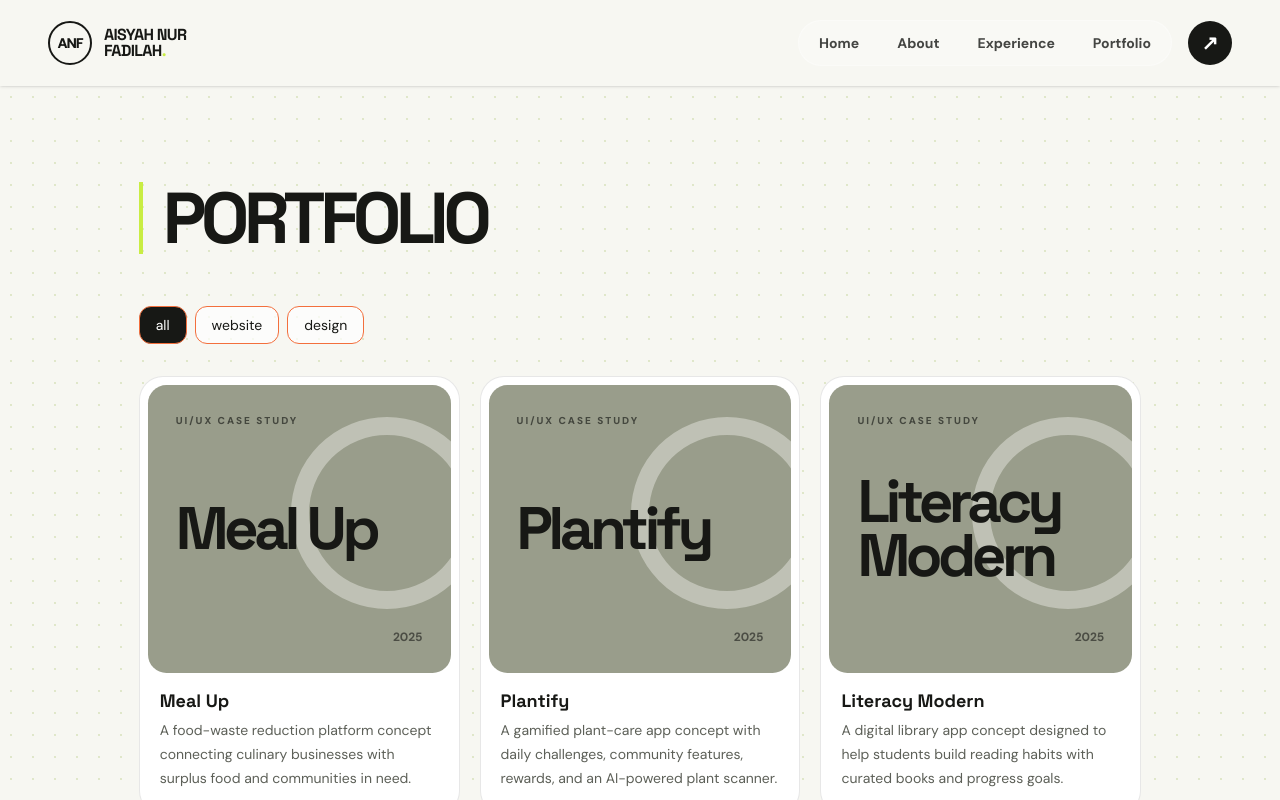
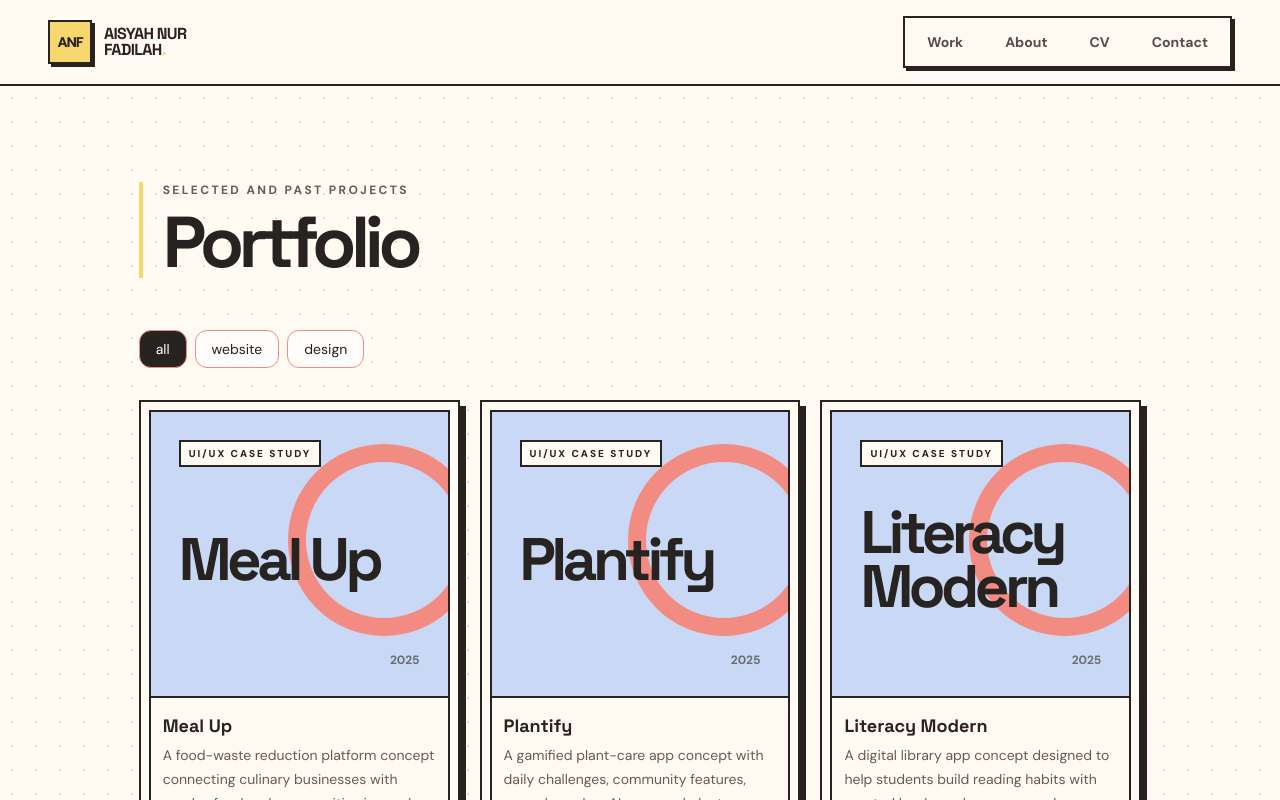
Before and after one commit to isyhfadilah/aisyahnurfadilah, a Next.js app: page /portfolio in a window 1280 px wide. Shown: the top 800 px of the page. Built offline with nearby package versions, Linux system fonts and the light colour scheme.

Commit message:
fix: migrate stel design to neubrutalism style

```diff
--- a/src/components/common/sections/contact/information.tsx
+++ b/src/components/common/sections/contact/information.tsx
@@ -1,6 +1,7 @@
 import Container from '../../layouts/Container'
 import { GradientText } from '@/components/ui/title/gradient'
 import { HomeContact } from '@/components/ui/cards/contact/home'
+import Link from 'next/link'
 
 export const ContactInfo = () => {
   return (
@@ -15,3 +16,33 @@ export const ContactInfo = () => {
     </section>
   )
 }
+
+export const HomeContactCta = () => {
+  return (
+    <section className="border-y-2 border-dark bg-primary py-16 text-dark sm:py-20" data-scroll-reveal id="contact">
+      <Container className="flex flex-col gap-6 sm:flex-row sm:items-center sm:justify-between">
+        <div>
+          <p className="mb-2 text-xs font-bold uppercase tracking-[0.2em] text-dark-gray">Have a project in mind?</p>
+          <h2 className="display-type text-4xl leading-tight sm:text-5xl">Let&apos;s make something useful.</h2>
+        </div>
+        <div className="flex flex-wrap gap-3">
+          <a
+            href="mailto:aisyahnfadilah73@gmail.com"
+            className="inline-flex items-center gap-3 border-2 border-dark bg-secondary px-6 py-3.5 text-sm font-bold text-dark shadow-[4px_4px_0_#262321] transition-transform hover:-translate-y-1 hover:translate-x-1">
+            Get in touch{' '}
+            <span aria-hidden="true" className="text-secondary">
+              ↗
+            </span>
+          </a>
+          <Link
+            href="https://www.linkedin.com/in/fadilahnur/"
+            target="_blank"
+            rel="noreferrer"
+            className="inline-flex items-center gap-3 border-2 border-dark bg-paper px-6 py-3.5 text-sm font-bold shadow-[4px_4px_0_#262321] transition-transform hover:-translate-y-1 hover:translate-x-1">
+            LinkedIn <span aria-hidden="true">↗</span>
+          </Link>
+        </div>
+      </Container>
+    </section>
+  )
+}
--- a/src/components/common/sections/portfolio/portfolio.tsx
+++ b/src/components/common/sections/portfolio/portfolio.tsx
@@ -3,17 +3,39 @@ import { GradientText } from '@/components/ui/title/gradient'
 import { HomePortfolio } from '@/components/ui/cards/portfolio/home'
 import Link from 'next/link'
 
-export const PortfolioProject = () => {
+interface PortfolioProjectProps {
+  featuredOnly?: boolean
+}
+
+export const PortfolioProject = ({ featuredOnly = false }: PortfolioProjectProps) => {
   return (
     <section
-      className="section-surface motion-rise relative isolate min-h-[70vh] overflow-hidden py-16 sm:py-24"
+      className="section-surface motion-rise relative isolate overflow-hidden py-16 sm:py-24"
       data-scroll-reveal
       id="portfolio">
       <Container className="relative mb-10 flex flex-col">
         <div className="mb-5 border-l-4 border-secondary pl-5">
-          <GradientText text="PORTFOLIO" sizes="text-5xl sm:text-7xl" />
+          <p className="mb-2 text-xs font-bold uppercase tracking-[0.2em] text-dark-gray">
+            {featuredOnly ? 'A selection of my work' : 'Selected and past projects'}
+          </p>
+          <GradientText text={featuredOnly ? 'Selected Work' : 'Portfolio'} sizes="text-5xl sm:text-7xl" />
         </div>
-        <HomePortfolio />
+        {featuredOnly && (
+          <p className="max-w-2xl text-base leading-7 text-dark-gray">
+            A few projects exploring digital experiences, interface design, and the details that make them useful.
+          </p>
+        )}
+        <HomePortfolio featuredOnly={featuredOnly} />
+        {featuredOnly ? (
+          <Link
+            href="/portfolio"
+            className="group mt-5 inline-flex w-fit items-center gap-3 rounded-xl bg-dark px-6 py-3.5 text-sm font-bold text-white transition-transform hover:-translate-y-1">
+            View all projects
+            <span className="text-secondary transition-transform group-hover:translate-x-1" aria-hidden="true">
+              ↗
+            </span>
+          </Link>
+        ) : (
           <Link
             href="https://www.behance.net/aizaa"
             target="_blank"
@@ -24,6 +46,7 @@ export const PortfolioProject = () => {
               ↗
             </span>
           </Link>
+        )}
       </Container>
     </section>
   )
--- a/src/components/common/sidebar/index.tsx
+++ b/src/components/common/sidebar/index.tsx
@@ -5,10 +5,14 @@ import { usePathname } from 'next/navigation'
 import { useEffect, useState } from 'react'
 
 const menuItems = [
-  { label: 'Home', link: '/' },
+  { label: 'Work', link: '/#portfolio' },
   { label: 'About', link: '/#about' },
-  { label: 'Experience', link: '/#experience' },
-  { label: 'Portfolio', link: '/#portfolio' }
+  {
+    label: 'CV',
+    link: 'https://drive.google.com/file/d/13mBLNId3XDFgChvwQzpe2ucCyanq6TLj/view',
+    external: true
+  },
+  { label: 'Contact', link: '/#contact' }
 ]
 
 export const Sidebar = () => {
@@ -36,11 +40,11 @@ export const Sidebar = () => {
     <header
       id="top"
       className={`sticky top-0 z-30 text-dark backdrop-blur-md transition-colors duration-300 ${
-        isOnHomeHero ? 'bg-[#2189cf]/95' : 'bg-paper/95 shadow-sm'
+        isOnHomeHero ? 'bg-sky/95' : 'bg-paper/95'
       }`}>
-      <div className="mx-auto flex max-w-[1500px] flex-col gap-4 px-5 py-5 sm:flex-row sm:items-center sm:justify-between sm:px-8 lg:px-12">
+      <div className="mx-auto flex max-w-[1500px] flex-col gap-3 border-b-2 border-dark px-5 py-4 sm:flex-row sm:items-center sm:justify-between sm:px-8 lg:px-12">
         <Link href="/" className="flex w-fit items-center gap-3" aria-label="Aisyah Nur Fadilah — home">
-          <span className="grid size-11 place-items-center rounded-full border-2 border-dark text-sm font-black tracking-[-0.08em]">
+          <span className="grid size-11 place-items-center border-2 border-dark bg-secondary text-sm font-black tracking-[-0.08em] shadow-[3px_3px_0_#262321]">
             ANF
           </span>
           <span className="font-display text-sm font-bold leading-none tracking-[-0.04em] sm:text-base">
@@ -51,30 +55,36 @@ export const Sidebar = () => {
         </Link>
 
         <nav aria-label="Main navigation" className="flex items-center justify-between gap-3 sm:justify-end sm:gap-4">
-          <ul className="flex flex-wrap items-center gap-x-1 rounded-full border border-white/35 bg-white/25 p-1 sm:gap-x-1.5">
+          <ul className="flex flex-wrap items-center gap-1 border-2 border-dark bg-paper p-1 shadow-[3px_3px_0_#262321] sm:gap-1.5">
             {menuItems.map((item) => {
-              const isActive = pathname === '/' && activeLink === item.link
+              const isActive = !item.external && pathname === '/' && activeLink === item.link
 
               return (
                 <li key={item.link}>
+                  {item.external ? (
+                    <a
+                      href={item.link}
+                      target="_blank"
+                      rel="noreferrer"
+                      className="inline-flex border-2 border-transparent px-3 py-2 text-xs font-bold text-dark/80 transition-colors hover:border-dark hover:bg-primary hover:text-dark sm:px-4 sm:text-sm">
+                      {item.label}
+                    </a>
+                  ) : (
                     <Link
                       href={item.link}
                       aria-current={isActive ? 'page' : undefined}
-                    className={`inline-flex rounded-full px-3 py-2 text-xs font-bold transition-colors sm:px-4 sm:text-sm ${
-                      isActive ? 'bg-dark text-white' : 'text-dark/80 hover:bg-white/50 hover:text-dark'
+                      className={`inline-flex border-2 px-3 py-2 text-xs font-bold transition-colors sm:px-4 sm:text-sm ${
+                        isActive
+                          ? 'border-dark bg-secondary text-dark'
+                          : 'border-transparent text-dark/80 hover:border-dark hover:bg-primary hover:text-dark'
                       }`}>
                       {item.label}
                     </Link>
+                  )}
                 </li>
               )
             })}
           </ul>
-          <Link
-            href="/#contact"
-            className="grid size-11 shrink-0 place-items-center rounded-full bg-dark text-xl font-bold text-white transition-transform hover:-rotate-12"
-            aria-label="Contact Aisyah">
-            ↗
-          </Link>
         </nav>
       </div>
     </header>
--- a/src/components/ui/cards/portfolio/home.tsx
+++ b/src/components/ui/cards/portfolio/home.tsx
@@ -5,17 +5,26 @@ import Button from '../../button'
 import { CardPortfolio } from '.'
 import { projects } from '@/data/project'
 
-export const HomePortfolio = () => {
+interface HomePortfolioProps {
+  featuredOnly?: boolean
+}
+
+export const HomePortfolio = ({ featuredOnly = false }: HomePortfolioProps) => {
   const [selectType, setSelectType] = useState('all')
 
   const handleTypeChange = (type: string) => {
     setSelectType(type)
   }
 
-  const filterProjects = selectType === 'all' ? projects : projects.filter((project) => project.type === selectType)
+  const displayedProjects = featuredOnly ? projects.filter((project) => project.featured) : projects
+  const filterProjects =
+    !featuredOnly && selectType !== 'all'
+      ? displayedProjects.filter((project) => project.type === selectType)
+      : displayedProjects
 
   return (
     <section className="my-8">
+      {!featuredOnly && (
         <div className="mb-8 flex flex-wrap gap-2">
           <Button
             onClick={() => handleTypeChange('all')}
@@ -39,11 +48,12 @@ export const HomePortfolio = () => {
             className={`${selectType == 'design' ? 'bg-dark text-white' : 'bg-white/70 text-dark'}`}
           />
         </div>
+      )}
 
       <div className="motion-stagger grid grid-cols-1 place-items-stretch gap-5 sm:grid-cols-2 lg:grid-cols-3">
         {filterProjects.map((item, index) => (
           <CardPortfolio
-            key={index}
+            key={item.title}
             image={item.image}
             title={item.title}
             detail={item.detail}
--- a/src/components/ui/cards/portfolio/index.tsx
+++ b/src/components/ui/cards/portfolio/index.tsx
@@ -21,16 +21,16 @@ export const CardPortfolio = ({ image, title, detail, link, priority = false, ty
           height={1000}
           width={1000}
           loading={priority ? 'eager' : 'lazy'}
-          className="relative h-52 w-full rounded-[1.15rem] bg-cover bg-center bg-no-repeat object-cover transition-transform duration-500 group-hover:scale-[1.03] md:h-72"
+          className="relative h-52 w-full border-2 border-dark bg-cover bg-center bg-no-repeat object-cover transition-transform duration-500 group-hover:scale-[1.03] md:h-72"
         />
       ) : (
-        <div className="relative flex h-52 flex-col justify-between overflow-hidden rounded-[1.15rem] bg-sage p-5 md:h-72 md:p-7">
-          <span className="relative z-[1] text-[10px] font-extrabold uppercase tracking-[0.2em] text-dark/65">
+        <div className="relative flex h-52 flex-col justify-between overflow-hidden border-2 border-dark bg-sky p-5 md:h-72 md:p-7">
+          <span className="relative z-[1] w-fit border-2 border-dark bg-paper px-2 py-1 text-[10px] font-extrabold uppercase tracking-[0.2em] text-dark">
             {type === 'design' ? 'UI/UX Case Study' : 'Web Project'}
           </span>
           <span
             aria-hidden="true"
-            className="absolute -right-8 top-8 size-36 rounded-full border-[18px] border-paper/40 md:size-48"
+            className="absolute -right-8 top-8 size-36 rounded-full border-[18px] border-primary md:size-48"
           />
           <span className="display-type relative z-[1] max-w-[85%] text-4xl leading-[0.9] text-dark md:text-6xl">
             {title}
@@ -38,7 +38,7 @@ export const CardPortfolio = ({ image, title, detail, link, priority = false, ty
           {year && <span className="relative z-[1] self-end text-xs font-bold text-dark/60">{year}</span>}
         </div>
       )}
-      <div className="flex items-center justify-between gap-3 px-3 py-4 text-dark">
+      <div className="flex items-center justify-between gap-3 border-x-2 border-b-2 border-dark bg-paper px-3 py-4 text-dark">
         <div>
           <h2 className="font-display font-bold leading-snug md:text-lg">{title}</h2>
           {detail && <p className="mt-1 line-clamp-3 text-sm leading-6 text-dark-gray">{detail}</p>}
@@ -46,7 +46,7 @@ export const CardPortfolio = ({ image, title, detail, link, priority = false, ty
         {link && (
           <span
             aria-hidden="true"
-            className="grid size-10 shrink-0 place-items-center rounded-full bg-secondary text-lg text-dark transition-transform group-hover:rotate-45">
+            className="grid size-10 shrink-0 place-items-center border-2 border-dark bg-secondary text-lg text-dark transition-transform group-hover:rotate-45">
             ↗
           </span>
         )}
@@ -55,7 +55,7 @@ export const CardPortfolio = ({ image, title, detail, link, priority = false, ty
   )
 
   const className =
-    'group relative block overflow-hidden rounded-[1.5rem] border border-dark/10 bg-white p-2 transition-transform duration-300 hover:-translate-y-1'
+    'group relative block overflow-hidden border-2 border-dark bg-paper p-2 shadow-[6px_6px_0_#262321] transition-transform duration-300 hover:-translate-y-1 hover:translate-x-1 hover:shadow-[3px_3px_0_#262321]'
 
   return link ? (
     <Link href={link} target="_blank" rel="noreferrer" className={className}>
--- a/src/data/project.ts
+++ b/src/data/project.ts
@@ -28,6 +28,7 @@ export const projects = [
   },
   {
     title: 'Smart Waste',
+    featured: true,
     link: 'https://www.figma.com/proto/chOcG5bmYyrHTwCjS9VHjt/Smart-Waste?node-id=147-1130&p=f&t=AxhP0PaVbpwNV3ao-1&scaling=scale-down&content-scaling=fixed&page-id=139%3A2&starting-point-node-id=167%3A145',
     image: '/images/projects/smartwaste.png',
     type: 'design',
@@ -93,6 +94,7 @@ export const projects = [
   },
   {
     title: 'Grow Junior (GROJUNIO)',
+    featured: true,
     link: 'https://www.figma.com/design/H1PAY2zMseOFKEfkf59uEb/ITDRI?node-id=0-1&t=l20ao9mXUgadSWaP-0',
     image: '/images/projects/grojunio.png',
     type: 'design',
@@ -100,6 +102,7 @@ export const projects = [
   },
   {
     title: 'JanGi',
+    featured: true,
     link: 'https://www.figma.com/proto/cZ236dzljCpn4JxnMlGj3m/dinamik17?scaling=min-zoom&page-id=0%3A1&node-id=48-10211',
     image: '/images/projects/jangi.png',
     type: 'design',
--- a/src/shared/styles/app.css
+++ b/src/shared/styles/app.css
@@ -4,14 +4,14 @@
 @theme {
   --font-sans: 'DM Sans', sans-serif;
   --font-display: 'Space Grotesk', 'DM Sans', sans-serif;
-  --color-primary: #f36f3d;
-  --color-secondary: #c9ed43;
-  --color-dark: #171815;
-  --color-dark-gray: #5d6058;
-  --color-sage: #999d8b;
-  --color-sky: #68b7e8;
-  --color-paper: #f7f7f2;
-  --color-stoke: #d5d7cc;
+  --color-primary: #f28b82;
+  --color-secondary: #f5d76e;
+  --color-dark: #262321;
+  --color-dark-gray: #625d59;
+  --color-sage: #c6e7d6;
+  --color-sky: #c9d8f5;
+  --color-paper: #fffaf2;
+  --color-stoke: #262321;
   --color-danger: #dc3d39;
   --color-success: #40885d;
 }
@@ -92,8 +92,8 @@
 }
 
 .editorial-dots {
-  background-image: radial-gradient(rgb(149 179 74 / 24%) 1.5px, transparent 1.5px);
-  background-size: 20px 20px;
+  background-image: radial-gradient(rgb(38 35 33 / 18%) 1.5px, transparent 1.5px);
+  background-size: 24px 24px;
 }
 
 .display-type {
@@ -104,8 +104,8 @@
 
 .portfolio-hero {
   background:
-    radial-gradient(ellipse at 50% 110%, rgb(220 244 255 / 90%) 0, transparent 42%),
-    linear-gradient(180deg, #2189cf 0%, #62b2e7 53%, #c4e8fa 100%);
+    radial-gradient(circle at 12% 18%, rgb(255 250 242 / 68%) 0 3px, transparent 4px),
+    linear-gradient(135deg, #c9d8f5 0%, #e4d9f6 52%, #f7d5cb 100%);
 }
 
 .hero-cloud {
@@ -113,8 +113,9 @@
   width: 15rem;
   height: 4.5rem;
   border-radius: 999px;
-  background: rgb(255 255 255 / 72%);
-  filter: blur(1px);
+  border: 2px solid var(--color-dark);
+  background: var(--color-paper);
+  box-shadow: 5px 5px 0 var(--color-dark);
 }
 
 .hero-cloud::before,
@@ -150,8 +151,8 @@
 
 .section-surface {
   background-color: var(--color-paper);
-  background-image: radial-gradient(rgb(149 179 74 / 24%) 1px, transparent 1px);
-  background-size: 22px 22px;
+  background-image: radial-gradient(rgb(38 35 33 / 13%) 1px, transparent 1px);
+  background-size: 24px 24px;
 }
 
 html.has-scroll-reveal [data-scroll-reveal] {
```
Also changed, not shown: src/app/(client)/page.tsx (+3 -10 lines), src/components/common/hero/index.tsx (+20 -20 lines), src/components/common/sections/about/about.tsx (+13 -29 lines). Lines whose indentation alone changed are shown as unchanged.
